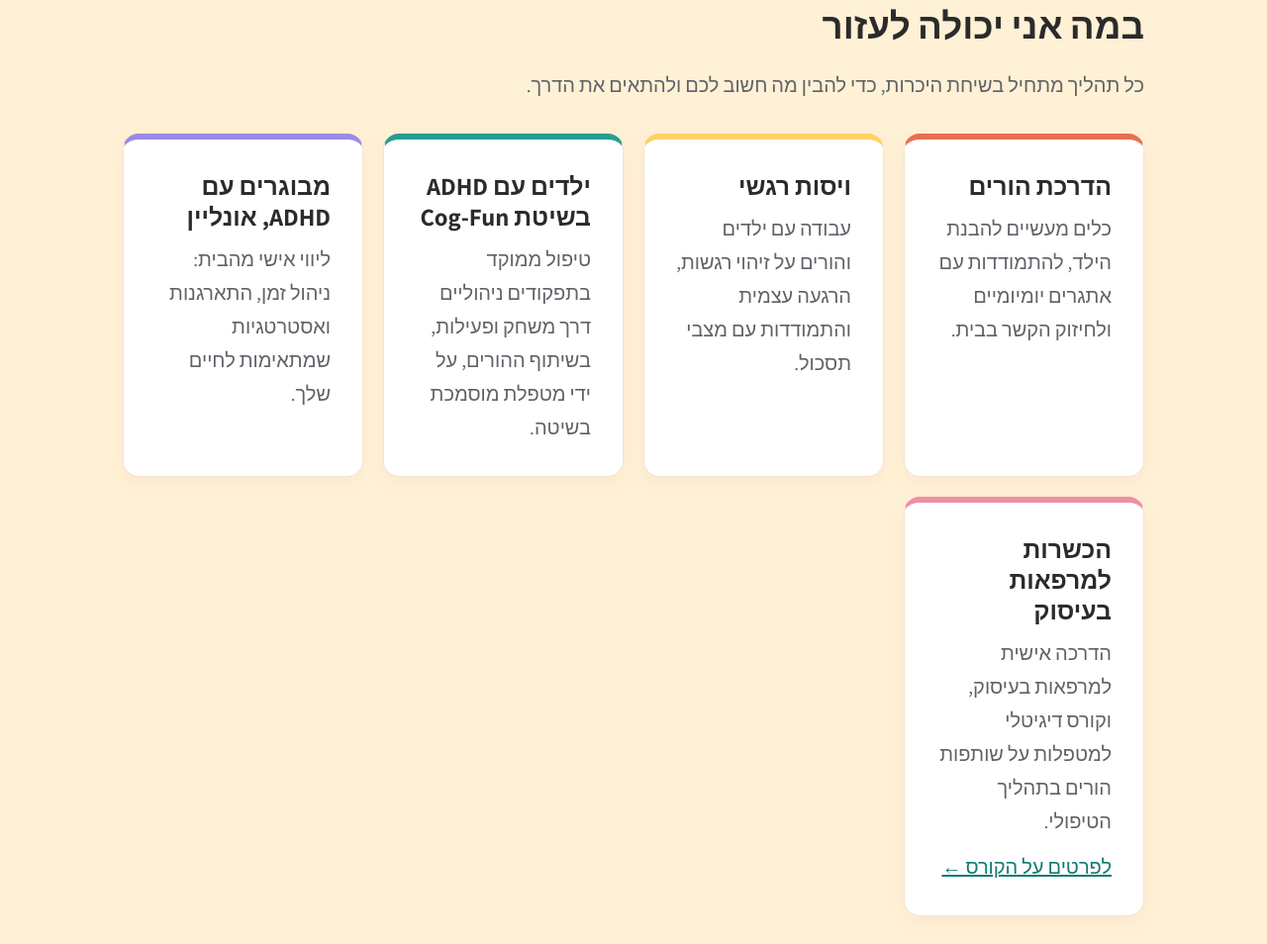
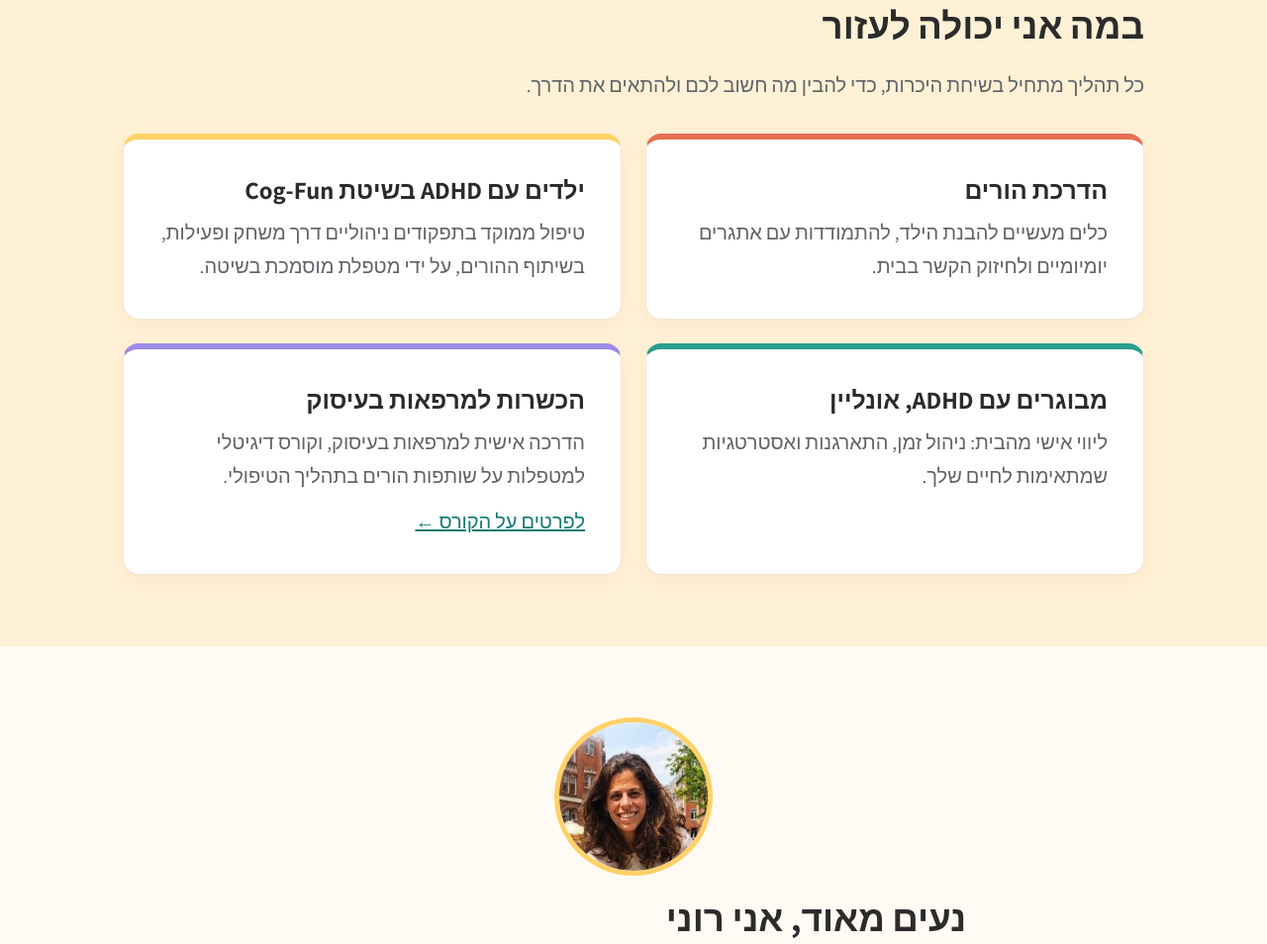
Before and after one commit to eliavroni/roni.github.io, an Astro site: page / in a window 1280 px wide. Shown: the part 736-1690 px from the top of the page at 99% size. Built offline with nearby package versions, Linux system fonts and the light colour scheme; Astro itself is replaced by a stand-in of ours.

Commit message:
Remove emotional regulation card

```diff
--- a/src/pages/index.astro
+++ b/src/pages/index.astro
@@ -6,10 +6,6 @@ const services = [
   {
     title: 'הדרכת הורים',
     text: 'כלים מעשיים להבנת הילד, להתמודדות עם אתגרים יומיומיים ולחיזוק הקשר בבית.',
-  },
-  {
-    title: 'ויסות רגשי',
-    text: 'עבודה עם ילדים והורים על זיהוי רגשות, הרגעה עצמית והתמודדות עם מצבי תסכול.',
   },
   {
     title: 'ילדים עם ADHD בשיטת Cog-Fun',
@@ -39,7 +35,7 @@ const services = [
     <div class="container">
       <h2>במה אני יכולה לעזור</h2>
       <p class="lead">כל תהליך מתחיל בשיחת היכרות, כדי להבין מה חשוב לכם ולהתאים את הדרך.</p>
-      <div class="grid">
+      <div class="grid services-grid">
         {services.map((s) => (
           <div class="card">
             <h3>{s.title}</h3>
```
